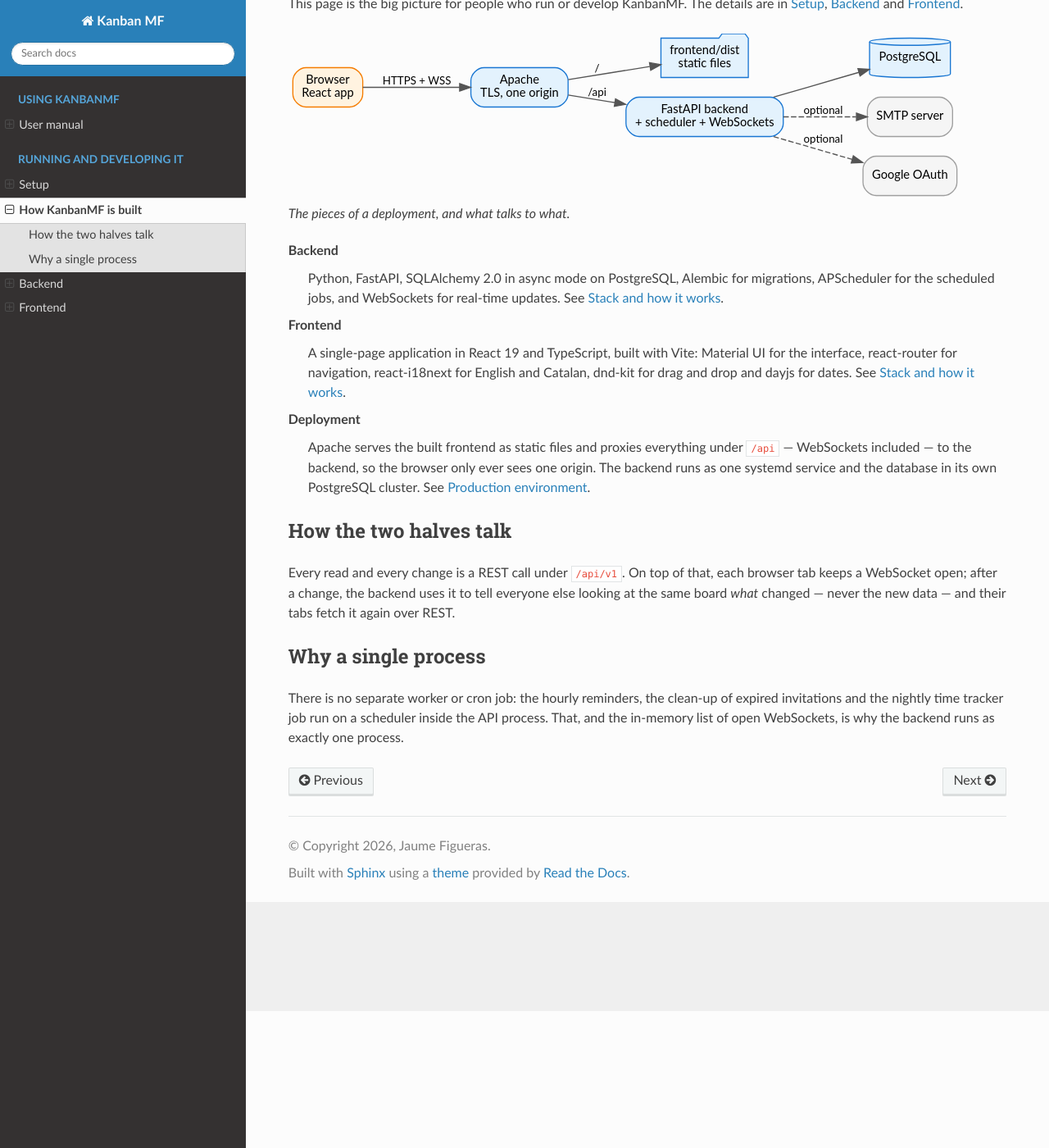
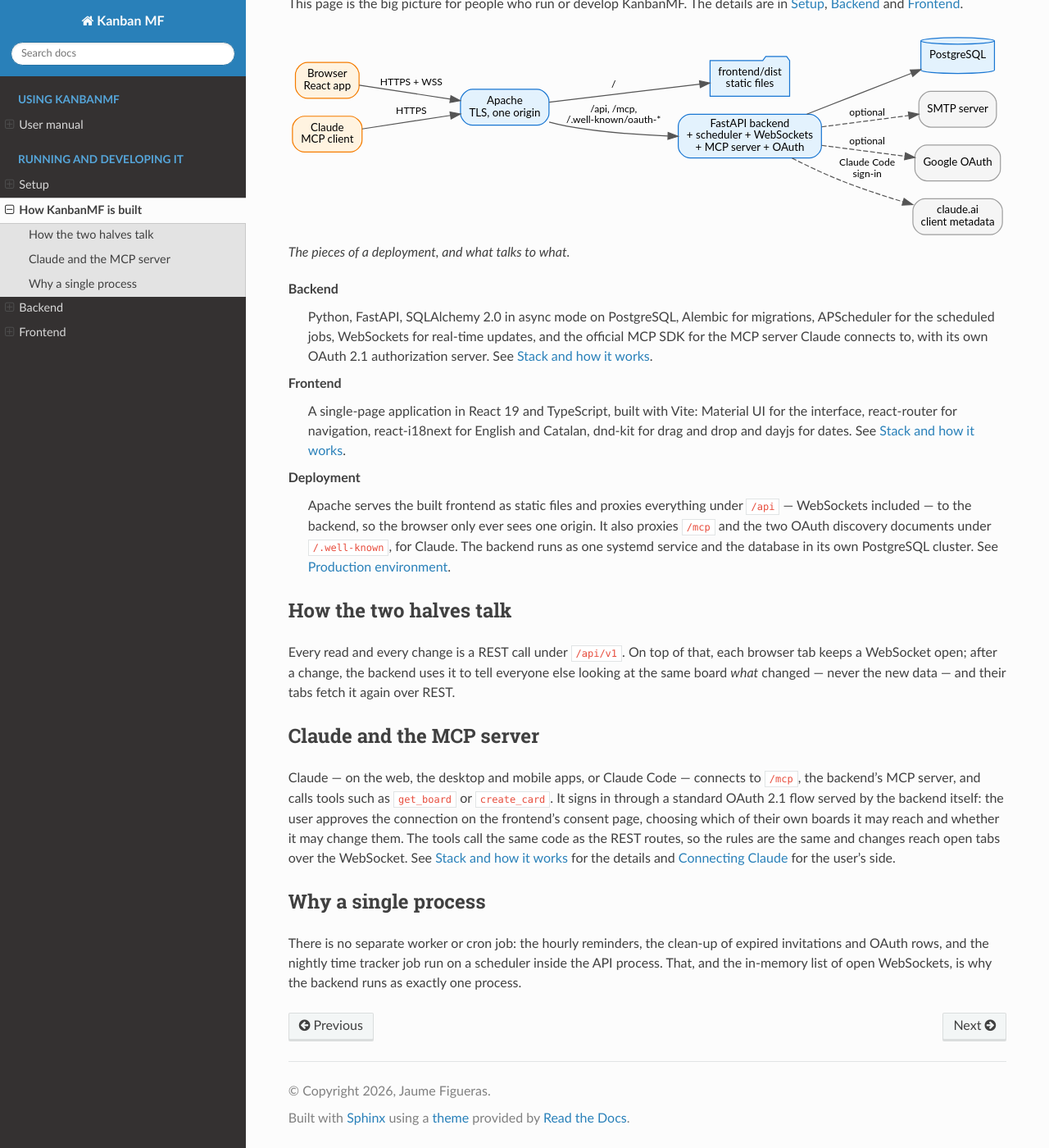
Before and after one commit to JaumeFigueras/KanbanMF, a Sphinx documentation site: the page built from docs/source/architecture.rst, in a window 1280 px wide and 1400 px high, scrolled down 167 px. Shown: the whole window at 82% size. Built offline with Sphinx 7.4.7 and the Read the Docs theme 3.1.0, drawn with Linux system fonts in a browser that asks for light colours.

Commit message:
MCP docs completed

```diff
--- a/docs/source/architecture.rst
+++ b/docs/source/architecture.rst
@@ -7,9 +7,10 @@ details are in :doc:`setup/index`, :doc:`backend/index` and
 
 .. graphviz::
    :caption: The pieces of a deployment, and what talks to what.
-   :alt: The browser talks to Apache, which serves the built frontend and
-         proxies /api to the FastAPI backend; the backend uses PostgreSQL,
-         an SMTP server and Google.
+   :alt: The browser and Claude talk to Apache, which serves the built
+         frontend and proxies /api, /mcp and the OAuth discovery documents to
+         the FastAPI backend; the backend uses PostgreSQL, an SMTP server,
+         Google, and fetches Claude Code's client document from claude.ai.
 
    digraph stack {
      rankdir=LR;
@@ -17,25 +18,31 @@ details are in :doc:`setup/index`, :doc:`backend/index` and
      edge [color="#555555"];
 
      browser [label="Browser\nReact app", fillcolor="#FFF3E0", color="#F57C00"];
+     claude  [label="Claude\nMCP client", fillcolor="#FFF3E0", color="#F57C00"];
      apache  [label="Apache\nTLS, one origin"];
      dist    [label="frontend/dist\nstatic files", shape=folder];
-     api     [label="FastAPI backend\n+ scheduler + WebSockets"];
+     api     [label="FastAPI backend\n+ scheduler + WebSockets\n+ MCP server + OAuth"];
      db      [label="PostgreSQL", shape=cylinder];
      smtp    [label="SMTP server", fillcolor="#F5F5F5", color="#9E9E9E"];
      google  [label="Google OAuth", fillcolor="#F5F5F5", color="#9E9E9E"];
+     claudeai [label="claude.ai\nclient metadata", fillcolor="#F5F5F5", color="#9E9E9E"];
 
      browser -> apache [label="HTTPS + WSS"];
+     claude -> apache [label="HTTPS"];
      apache -> dist [label="/"];
-     apache -> api [label="/api"];
+     apache -> api [label="/api, /mcp,\n/.well-known/oauth-*"];
      api -> db;
      api -> smtp [style=dashed, label="optional"];
      api -> google [style=dashed, label="optional"];
+     api -> claudeai [style=dashed, label="Claude Code\nsign-in"];
    }
 
 Backend
    Python, FastAPI, SQLAlchemy 2.0 in async mode on PostgreSQL, Alembic for
-   migrations, APScheduler for the scheduled jobs, and WebSockets for
-   real-time updates. See :doc:`backend/stack`.
+   migrations, APScheduler for the scheduled jobs, WebSockets for
+   real-time updates, and the official MCP SDK for the MCP server Claude
+   connects to, with its own OAuth 2.1 authorization server. See
+   :doc:`backend/stack`.
 
 Frontend
    A single-page application in React 19 and TypeScript, built with Vite:
@@ -46,7 +53,8 @@ Frontend
 Deployment
    Apache serves the built frontend as static files and proxies everything
    under ``/api`` — WebSockets included — to the backend, so the browser
-   only ever sees one origin. The backend runs as one systemd service and
+   only ever sees one origin. It also proxies ``/mcp`` and the two OAuth
+   discovery documents under ``/.well-known``, for Claude. The backend runs as one systemd service and
    the database in its own PostgreSQL cluster. See :doc:`setup/production`.
 
 How the two halves talk
@@ -57,10 +65,23 @@ that, each browser tab keeps a WebSocket open; after a change, the backend
 uses it to tell everyone else looking at the same board *what* changed —
 never the new data — and their tabs fetch it again over REST.
 
+Claude and the MCP server
+-------------------------
+
+Claude — on the web, the desktop and mobile apps, or Claude Code — connects to
+``/mcp``, the backend's MCP server, and calls tools such as ``get_board`` or
+``create_card``. It signs in through a standard OAuth 2.1 flow served by the
+backend itself: the user approves the connection on the frontend's consent
+page, choosing which of their own boards it may reach and whether it may
+change them. The tools call the same code as the REST routes, so the rules
+are the same and changes reach open tabs over the WebSocket. See
+:doc:`backend/stack` for the details and :doc:`manual/claude` for the user's
+side.
+
 Why a single process
 --------------------
 
 There is no separate worker or cron job: the hourly reminders, the clean-up
-of expired invitations and the nightly time tracker job run on a scheduler
-inside the API process. That, and the in-memory list of open WebSockets, is
+of expired invitations and OAuth rows, and the nightly time tracker job run
+on a scheduler inside the API process. That, and the in-memory list of open WebSockets, is
 why the backend runs as exactly one process.
--- a/docs/source/setup/production.rst
+++ b/docs/source/setup/production.rst
@@ -26,7 +26,9 @@ A production KanbanMF is three things on one Debian machine:
 Apache is the only public entry point. It serves the built frontend and
 proxies everything under ``/api`` — the WebSocket included — to the backend,
 so the browser sees a single origin and the frontend needs no configuration
-at all. See :doc:`../backend/stack` for why the backend must stay a single
+at all. It also proxies ``/mcp`` and the two OAuth discovery documents
+(``/.well-known/oauth-protected-resource`` and
+``/.well-known/oauth-authorization-server``), so Claude can connect. See :doc:`../backend/stack` for why the backend must stay a single
 process.
 
 The steps are the same as for :doc:`development` up to the point where the
```
Also changed, not shown: README.md (+6 -3 lines), docs/source/backend/stack.rst (+5 -2 lines), docs/source/frontend/stack.rst (+5 -3 lines), docs/source/setup/development.rst (+20 -0 lines), docs/source/setup/workflow.rst (+13 -0 lines).
